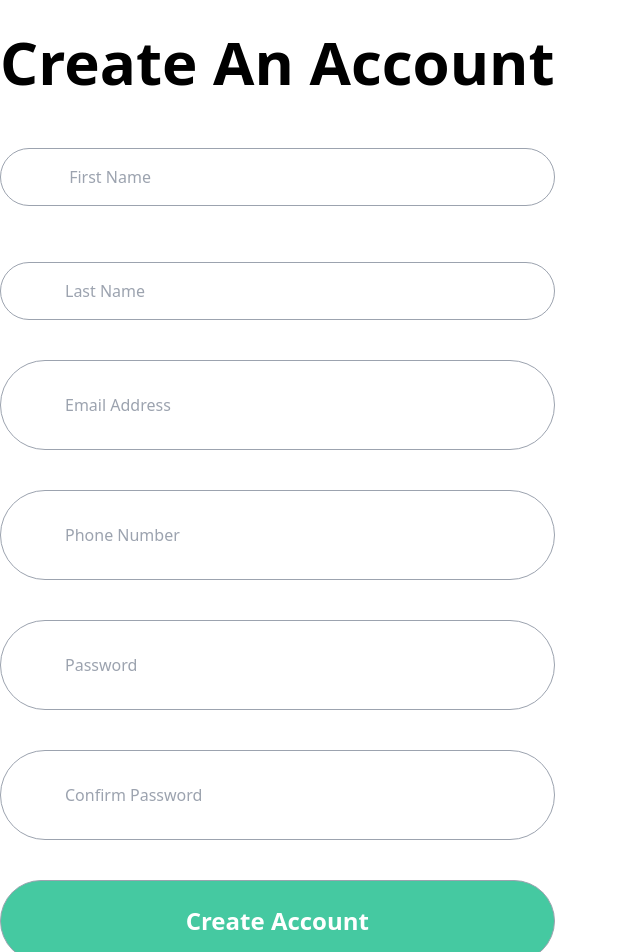
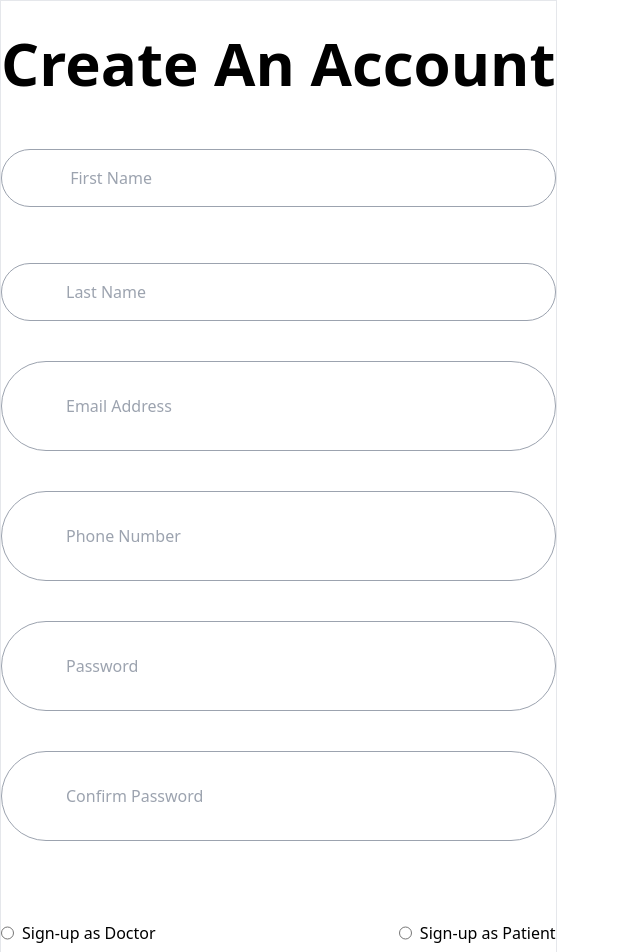
Before and after one commit to KeziahNasir/MedEz, a React (Vite) app: page /Signup in a window 1280 px wide. Shown: the top 952 px of the page, without its empty margins (0-640 px from the left). Built offline with nearby package versions, Linux system fonts and the light colour scheme.

Commit message:
added a firebase folder

```diff
--- /dev/null
+++ b/firebase.js
@@ -0,0 +1,30 @@
+// Import the functions you need from the SDKs you need
+import { getAuth } from "firebase/auth";
+import { getFirestore } from "firebase/firestore";
+
+
+import { initializeApp } from "firebase/app";
+import { getAnalytics } from "firebase/analytics";
+// TODO: Add SDKs for Firebase products that you want to use
+// https://firebase.google.com/docs/web/setup#available-libraries
+
+// Your web app's Firebase configuration
+// For Firebase JS SDK v7.20.0 and later, measurementId is optional
+const firebaseConfig = {
+  apiKey: "AIzaSyC_w6bjT9jIy-xP93BRNyh2QPDEwmJ6WLg",
+  authDomain: "medez-3d1fd.firebaseapp.com",
+  projectId: "medez-3d1fd",
+  storageBucket: "medez-3d1fd.appspot.com",
+  messagingSenderId: "361248613519",
+  appId: "1:361248613519:web:802f4baea6feb912333cfa",
+  measurementId: "G-XGVTMXGPY1"
+};
+
+// Initialize Firebase
+const app = initializeApp(firebaseConfig);
+const analytics = getAnalytics(app);
+// Initialize Firebase Authentication and get a reference to the service
+export const auth = getAuth(app);
+
+// Initialize Cloud Firestore and get a reference to the service
+export const db = getFirestore(app);
--- a/package.json
+++ b/package.json
@@ -10,6 +10,7 @@
     "preview": "vite preview"
   },
   "dependencies": {
+    "firebase": "^10.11.0",
     "react": "^18.2.0",
     "react-dom": "^18.2.0",
     "react-icons": "^5.1.0",
--- a/src/pages/Signup.jsx
+++ b/src/pages/Signup.jsx
@@ -1,30 +1,137 @@
-function Register(){
-    return(
-        <div className="container mx-auto flex flex-1 gap-7">
+import React, { useState } from "react";
+import { createUserWithEmailAndPassword } from "firebase/auth";
+import { auth, db } from "../../firebase";
+import { collection, addDoc } from "firebase/firestore";
 
-            <div className="flex flex-col gap-10">
-                <h2 className="font-bold text-6xl mt-8">Create An Account</h2>
-                <input type="text" placeholder=" First Name" className="btn border   border-gray-400 py-4 px-[4em] rounded-full cursor-pointer   my-4 gap-4"/>
+function Register() {
+  const [formInput, setFormInput] = useState({
+    firstName: "",
+    lastName: "",
+    emailAddress: "",
+    phoneNumber: "",
+    password: "",
+  });
+  const [confirmPassword, setConfirmPassword] = useState("");
+  const [errorMessage, setErrorMessage] = useState("");
 
+  function handleInputChange(e) {
+    setFormInput({ ...formInput, [e.target.name]: e.target.value });
+  }
 
-                <input type="text" placeholder="Last Name" className="btn border   border-gray-400 py-4 px-[4em] rounded-full cursor-pointer   "/>
+  function handleSignUp() {
+    console.log(confirmPassword);
+    if (formInput.firstName === "") {
+      setErrorMessage("KIndly fill in the first name");
+    } else if (formInput.lastName === "") {
+      setErrorMessage("KIndly fill in the last name");
+    } else if (formInput.emailAddress === "") {
+      setErrorMessage("KIndly fill in the email address");
+    } else if (formInput.phoneNumber === "") {
+      setErrorMessage("KIndly fill in the Phone number");
+    } else if (formInput.password === "") {
+      setErrorMessage("KIndly fill in the Password");
+    } else if (confirmPassword === "") {
+      setErrorMessage("KIndly confirm your password");
+    } else if (confirmPassword !== formInput.password) {
+      setErrorMessage("Passwords do not match");
+    } else if (formInput.password.length < 8) {
+      setErrorMessage("Password should have a minimum of 8 characters");
+    } else {
+      setErrorMessage("");
+      createUserWithEmailAndPassword(
+        auth,
+        formInput.emailAddress,
+        formInput.password
+      )
+        .then(async (userData) => {
+          const user = userData.user;
+          console.log(user);
 
-                <input type="text" placeholder="Email Address" className="border border-gray-400 text-black rounded-full px-[4em] py-8"/>
-                <input type="text" placeholder="Phone Number" className="border  border-gray-400 rounded-full px-[4em] py-8"/>
-                <input type="text" placeholder="Password" className="border  border-gray-400 rounded-full px-[4em] py-8"/>
-                <input type="text" placeholder="Confirm Password" className="border  border-gray-400 rounded-full px-[4em] py-8"/>
-                <button className="border  border-gray-400 bg-[#45C9A1] rounded-full text-white px-[4em] py-6 font-bold text-2xl">Create Account</button>
-                <p className="border-b-2">OR</p>
+          if (user) {
+            const newUser = await addDoc(collection(db, "users"), formInput);
+            console.log(newUser);
+          }
+        })
+        .catch((error) => console.log(error));
+    }
+  }
+  return (
+    <div className="container mx-auto flex gap-7">
+      <div className="flex flex-col gap-10">
+        <div className="flex flex-col flex-1 border gap-10">
+          <h2 className="font-bold text-6xl mt-8">Create An Account</h2>
+          <input
+            type="text"
+            placeholder=" First Name"
+            className="btn border   border-gray-400 py-4 px-[4em] rounded-full cursor-pointer   my-4 gap-4"
+            name="firstName"
+            onChange={handleInputChange}
+          />
+
+          <input
+            type="text"
+            placeholder="Last Name"
+            className="btn border   border-gray-400 py-4 px-[4em] rounded-full cursor-pointer   "
+            name="lastName"
+            onChange={handleInputChange}
+          />
+
+          <input
+            type="email"
+            placeholder="Email Address"
+            className="border border-gray-400 text-black rounded-full px-[4em] py-8"
+            name="emailAddress"
+            onChange={handleInputChange}
+          />
+          <input
+            type="number"
+            placeholder="Phone Number"
+            className="border  border-gray-400 rounded-full px-[4em] py-8"
+            name="phoneNumber"
+            onChange={handleInputChange}
+          />
+          <input
+            type="password"
+            placeholder="Password"
+            className="border  border-gray-400 rounded-full px-[4em] py-8"
+            name="password"
+            onChange={handleInputChange}
+          />
+          <input
+            type="password"
+            placeholder="Confirm Password"
+            className="border  border-gray-400 rounded-full px-[4em] py-8"
+            name="confirmPassword"
+            onChange={(e) => setConfirmPassword(e.target.value)}
+          />
+          <p className="text-red-600">{errorMessage}</p>
+          <div className="flex justify-between">
+            <div className="flex gap-2">
+              <input type="radio" />
+              <p>Sign-up as Doctor</p>
+            </div>
+            <div className="flex gap-2">
+              <input type="radio" />
+              <p>Sign-up as Patient</p>
+            </div>
+          </div>
+
+          <button
+            className="border  border-gray-400 bg-[#45C9A1] rounded-full text-white px-[4em] py-6 font-bold text-2xl"
+            onClick={handleSignUp}
+          >
+            Create Account
+          </button>
+          <p className="border-b-2">OR</p>
           <p className="flex justify-center">
             Already Have An Account?{" "}
             <a href="/login" className="text-[#45C9A1]">
               sign in
             </a>
           </p>
-
-            </div>
-
-            </div>
-    )
+        </div>
+      </div>
+    </div>
+  );
 }
 export default Register;
```
Also changed, not shown: 1 other file (tests, documents, lock files or other folders).
